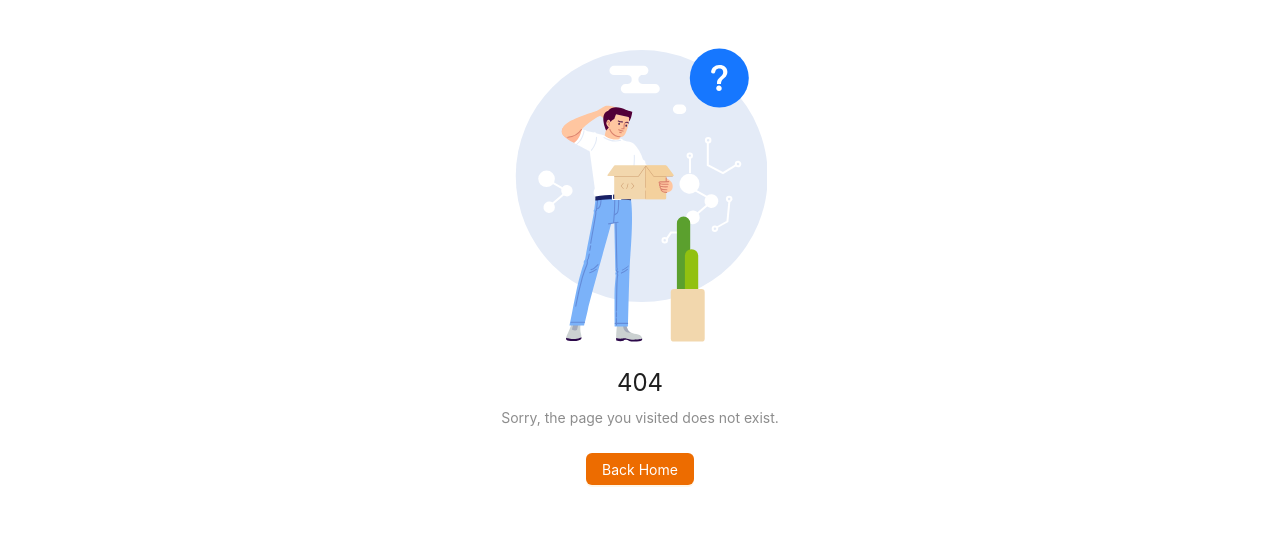
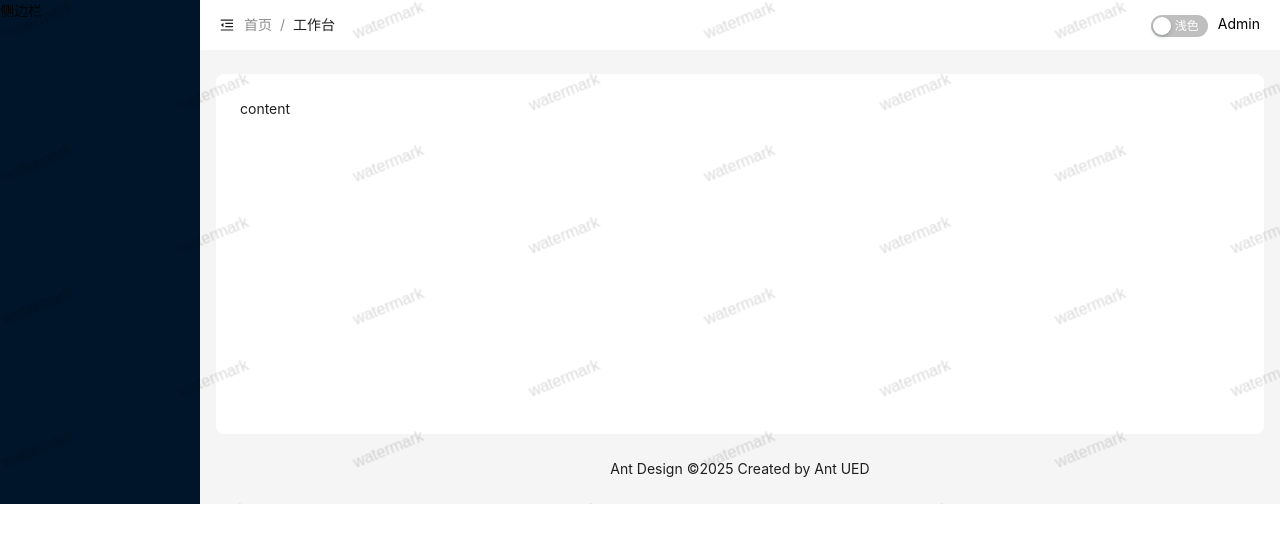
Before and after one commit to solunara/react-manager, a React (Vite) app: page /home in a window 1280 px wide. Before the commit this address led to /404. Shown: the top 542 px of the page. Built offline with nearby package versions, Linux system fonts and the light colour scheme.

Commit message:
首页初始layout，封装header

```diff
--- a/src/api/index.ts
+++ b/src/api/index.ts
@@ -5,6 +5,6 @@
 export default {
   // 用户登陆
   login(params: Login.params) {
-    return request.post<Login.result>(API_CONFIG.UserLoginApi, params)
+    return request.post<Login.result>(API_CONFIG.UserLoginApi, params, { showLoging: true })
   }
 }
--- a/src/api/request.ts
+++ b/src/api/request.ts
@@ -82,8 +82,8 @@
 }
 
 export default {
-  get<T>(url: string, params?: object): Promise<T> {
-    return request.get(url, { params })
+  get<T>(url: string, params?: object, options: IConfig = { showLoging: true, showError: true }): Promise<T> {
+    return request.get(url, { params, ...options })
   },
   post<T>(url: string, params?: object, options: IConfig = { showLoging: true, showError: true }): Promise<T> {
     return request.post(url, params, options)
--- /dev/null
+++ b/src/components/navHeader/index.module.less
@@ -0,0 +1,18 @@
+.navheader {
+  display: flex;
+  justify-content: space-between;
+  align-items: center;
+  height: 50px;
+  padding: 0 20px;
+  background-color: #fff;
+}
+
+.left {
+  display: flex;
+  align-items: center;
+}
+
+.nickname {
+  cursor: pointer;
+  color: #000;
+}
--- /dev/null
+++ b/src/components/navHeader/index.tsx
@@ -0,0 +1,41 @@
+import { MenuFoldOutlined } from "@ant-design/icons"
+import { Breadcrumb, Switch, Dropdown } from "antd"
+import type { MenuProps } from "antd"
+import styles from "./index.module.less"
+
+const NavHeader = () => {
+  const breadList = [
+    {
+      title: "首页"
+    },
+    {
+      title: "工作台"
+    }
+  ]
+  const items: MenuProps["items"] = [
+    {
+      key: "1",
+      label: "邮箱: 123@qq.com"
+    },
+    {
+      key: "2",
+      label: "退出"
+    }
+  ]
+
+  return (
+    <div className={styles.navheader}>
+      <div className={styles.left}>
+        <MenuFoldOutlined />
+        <Breadcrumb items={breadList} style={{ marginLeft: 10 }} />
+      </div>
+      <div className='right'>
+        <Switch checkedChildren='深色' unCheckedChildren='浅色' style={{ marginRight: 10 }} />
+        <Dropdown className={styles.nickname} menu={{ items }} trigger={["click"]}>
+          <span>Admin</span>
+        </Dropdown>
+      </div>
+    </div>
+  )
+}
+export default NavHeader
--- a/src/router/index.tsx
+++ b/src/router/index.tsx
@@ -3,20 +3,25 @@
 import Login from "@/views/login/Login"
 import ErrPage404 from "@/views/common/404"
 import ErrPage403 from "@/views/common/403"
+import Layout from "@/views/layout"
 
 const router = [
   {
     path: "/",
-    redirect: "/welcome"
-    //element: <Welcome />
-  },
-  {
-    path: "/welcome",
-    element: <Welcome />
+    element: <Navigate to='/home' />
   },
   {
     path: "/login",
     element: <Login />
+  },
+  {
+    element: <Layout />,
+    children: [
+      {
+        path: "/home",
+        element: <Welcome />
+      }
+    ]
   },
   {
     path: "*",
--- a/src/types/index.ts
+++ b/src/types/index.ts
@@ -5,7 +5,7 @@
   data: T
 }
 
-//
+// 扩展AxiosRequestConfig类型
 declare module "axios" {
   interface AxiosRequestConfig {
     showLoging?: boolean
--- /dev/null
+++ b/src/views/layout/index.tsx
@@ -0,0 +1,55 @@
+import React from "react"
+import { UploadOutlined, UserOutlined, VideoCameraOutlined } from "@ant-design/icons"
+import { Layout, Menu, theme, Watermark } from "antd"
+import NavHeader from "@/components/navHeader"
+
+const { Header, Content, Footer, Sider } = Layout
+
+const items = [UserOutlined, VideoCameraOutlined, UploadOutlined, UserOutlined].map((icon, index) => ({
+  key: String(index + 1),
+  icon: React.createElement(icon),
+  label: `nav ${index + 1}`
+}))
+
+const App: React.FC = () => {
+  const {
+    token: { colorBgContainer, borderRadiusLG }
+  } = theme.useToken()
+
+  return (
+    <Watermark content='watermark'>
+      <Layout>
+        <Sider
+          breakpoint='lg'
+          collapsedWidth='0'
+          onBreakpoint={broken => {
+            console.log(broken)
+          }}
+          onCollapse={(collapsed, type) => {
+            console.log(collapsed, type)
+          }}
+        >
+          侧边栏
+        </Sider>
+        <Layout>
+          <NavHeader />
+          <Content style={{ margin: "24px 16px 0" }}>
+            <div
+              style={{
+                padding: 24,
+                minHeight: 360,
+                background: colorBgContainer,
+                borderRadius: borderRadiusLG
+              }}
+            >
+              content
+            </div>
+          </Content>
+          <Footer style={{ textAlign: "center" }}>Ant Design ©{new Date().getFullYear()} Created by Ant UED</Footer>
+        </Layout>
+      </Layout>
+    </Watermark>
+  )
+}
+
+export default App
```
